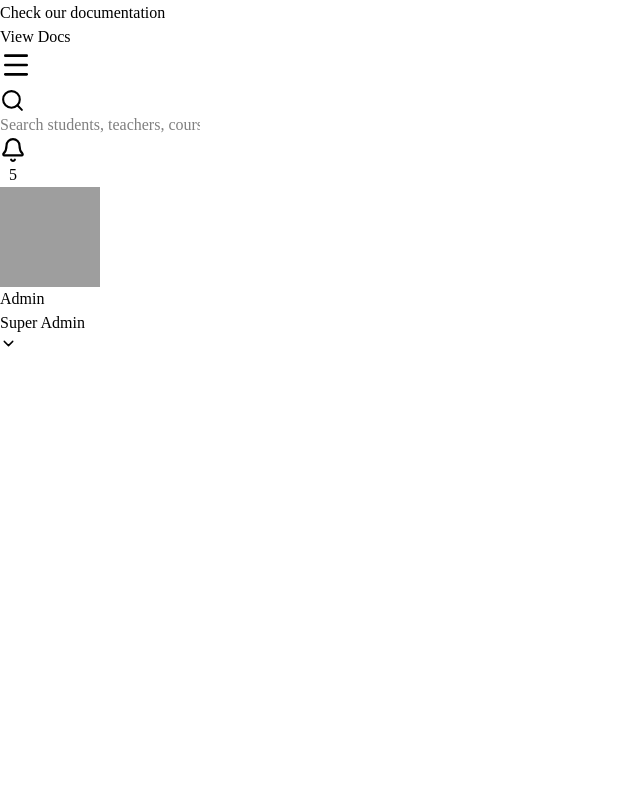
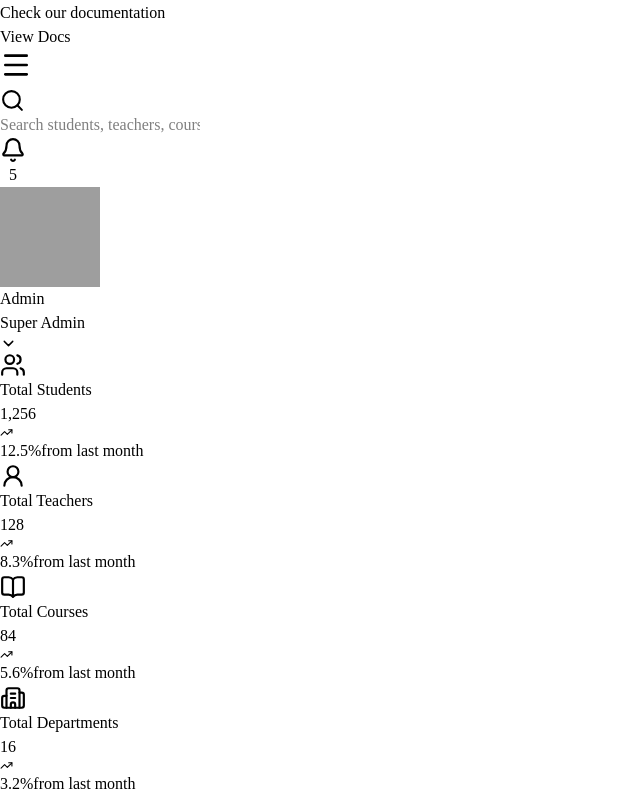
Before and after one commit to bikrambohara/student-management-system, a React app in the folder frontend/: page / in a window 1280 px wide. Shown: the part 481-1277 px from the top of the page, without its empty margins (0-640 px from the left). Before the commit the page ends 833 px from the top, so only its background shows below. Built offline with nearby package versions, Linux system fonts and the light colour scheme; grey boxes are pictures that could not be loaded; the HTML template or start-up script is replaced by a standard one.

Commit message:
added statecards

```diff
--- a/frontend/package.json
+++ b/frontend/package.json
@@ -13,7 +13,8 @@
     "lucide-react": "^1.28.0",
     "react": "^19.2.8",
     "react-dom": "^19.2.8",
-    "react-icons": "^5.7.0"
+    "react-icons": "^5.7.0",
+    "recharts": "^3.10.1"
   },
   "devDependencies": {
     "@types/react": "^19.2.17",
--- /dev/null
+++ b/frontend/src/components/dashboard/StatCard.jsx
@@ -0,0 +1,39 @@
+
+import { TrendingUp } from "lucide-react";
+
+function StatCard({
+  title,
+  value,
+  percentage,
+  icon: Icon,
+  iconStyle,
+}) {
+  return (
+    <div className="rounded-xl border border-slate-200 bg-white p-5 shadow-sm">
+      <div className="flex items-center gap-4">
+        <div
+          className={`flex h-14 w-14 items-center justify-center rounded-xl ${iconStyle}`}
+        >
+          <Icon size={26} />
+        </div>
+
+        <div>
+          <p className="text-sm text-slate-500">{title}</p>
+          <h3 className="mt-1 text-2xl font-bold text-slate-900">
+            {value}
+          </h3>
+
+          <div className="mt-1 flex items-center gap-1 text-xs">
+            <TrendingUp size={13} className="text-emerald-500" />
+            <span className="font-medium text-emerald-500">
+              {percentage}
+            </span>
+            <span className="text-slate-400">from last month</span>
+          </div>
+        </div>
+      </div>
+    </div>
+  );
+}
+
+export default StatCard;
--- /dev/null
+++ b/frontend/src/components/dashboard/StatsSection.jsx
@@ -0,0 +1,50 @@
+import {
+  Users,
+  UserRound,
+  BookOpen,
+  Building2,
+} from "lucide-react";
+import StatCard from "./StatCard";
+
+const stats = [
+  {
+    title: "Total Students",
+    value: "1,256",
+    percentage: "12.5%",
+    icon: Users,
+    iconStyle: "bg-blue-100 text-blue-600",
+  },
+  {
+    title: "Total Teachers",
+    value: "128",
+    percentage: "8.3%",
+    icon: UserRound,
+    iconStyle: "bg-emerald-100 text-emerald-600",
+  },
+  {
+    title: "Total Courses",
+    value: "84",
+    percentage: "5.6%",
+    icon: BookOpen,
+    iconStyle: "bg-orange-100 text-orange-500",
+  },
+  {
+    title: "Total Departments",
+    value: "16",
+    percentage: "3.2%",
+    icon: Building2,
+    iconStyle: "bg-violet-100 text-violet-600",
+  },
+];
+
+function StatsSection() {
+  return (
+    <section className="grid grid-cols-1 gap-5 sm:grid-cols-2 xl:grid-cols-4">
+      {stats.map((stat) => (
+        <StatCard key={stat.title} {...stat} />
+      ))}
+    </section>
+  );
+}
+
+export default StatsSection;
--- a/frontend/src/components/pages/Dashboard.jsx
+++ b/frontend/src/components/pages/Dashboard.jsx
@@ -1,10 +1,14 @@
+
+import { CalendarDays, ChevronDown } from "lucide-react";
 import DashboardLayout from "../layout/DashboardLayout";
+import StatsSection from "../dashboard/StatsSection";
 
-const Dashboard = () => {
+function Dashboard() {
   return (
-    <DashboardLayout/>
-
+    <DashboardLayout>
+      <StatsSection />
+    </DashboardLayout>
   );
-};
+}
 
 export default Dashboard;
```
Also changed, not shown: frontend/src/components/dashboard/AttendanceChart.jsx (added, +11 -0 lines), frontend/src/components/dashboard/QuickActions.jsx (added, +11 -0 lines), frontend/src/components/dashboard/RecentActivities.jsx (added, +11 -0 lines), frontend/src/components/dashboard/RecentStudents.jsx (added, +11 -0 lines), frontend/src/components/dashboard/StudentGrowthChart.jsx (added, +11 -0 lines), 1 other file (tests, documents, lock files or other folders).
